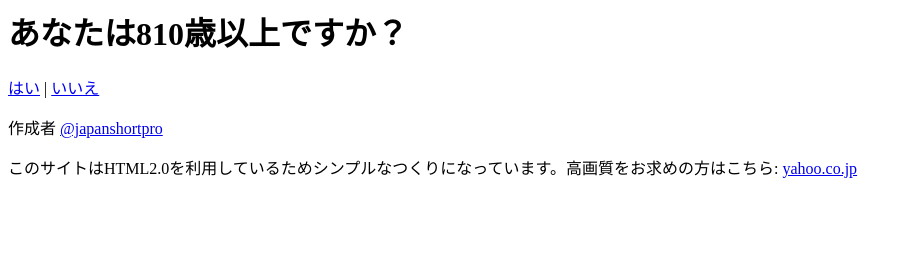
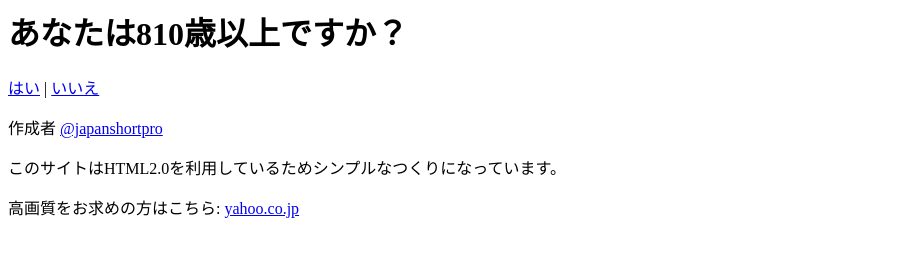
Before and after one commit to YajuEro/.github.io, a plain HTML site: page index.html in a window 1280 px wide. Shown: the whole page, without its empty margins (0-912 px from the left). Drawn offline with Linux system fonts and the light colour scheme.

Commit message:
Update index.html

```diff
--- a/index.html
+++ b/index.html
@@ -14,7 +14,8 @@
 
 <p>作成者 <a href="https://x.com/japanshortpro">@japanshortpro</a></p>
 
-<p>このサイトはHTML2.0を利用しているためシンプルなつくりになっています。高画質をお求めの方はこちら: <a href="https://www.yahoo.co.jp">yahoo.co.jp</a></p>
+<p>このサイトはHTML2.0を利用しているためシンプルなつくりになっています。
+ <p>高画質をお求めの方はこちら: <a href="https://www.yahoo.co.jp">yahoo.co.jp</a></p>
 
 </body>
 </html>
```
